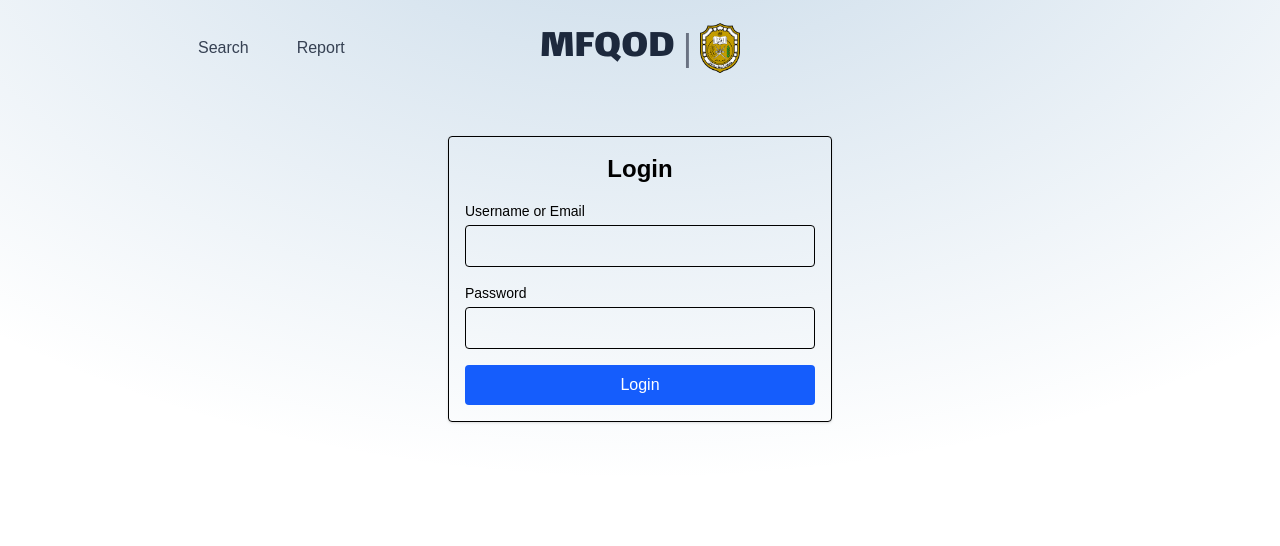
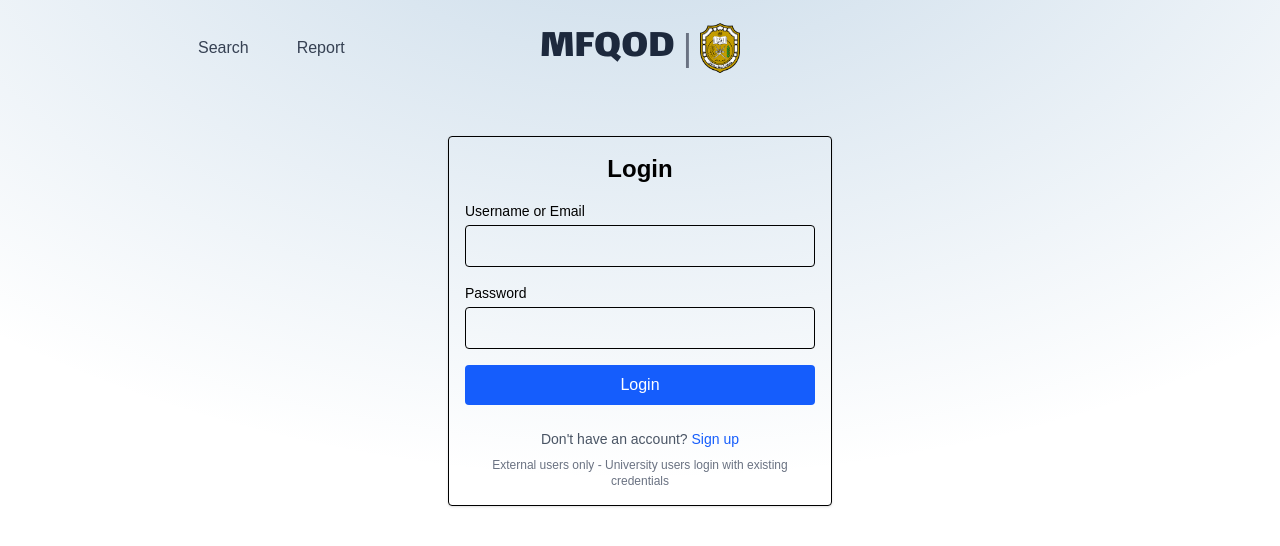
Before and after one commit to dark0crystal/customized-mfqod, a Next.js app in the folder frontend/: page /en/auth/login in a window 1280 px wide. Shown: the top 546 px of the page. Built offline with nearby package versions, Linux system fonts and the light colour scheme; no server answers; a web font is replaced by a local one.

Commit message:
Login page button to navigate to sign up

```diff
--- a/frontend/src/app/[locale]/(main)/auth/login/page.tsx
+++ b/frontend/src/app/[locale]/(main)/auth/login/page.tsx
@@ -112,6 +112,22 @@ export default function Login() {
           {isLoading ? "Logging in..." : "Login"}
         </button>
       </form>
+
+      {/* Sign up link */}
+      <div className="mt-6 text-center">
+        <p className="text-sm text-gray-600">
+          Don't have an account?{' '}
+          <a
+            href="/auth/register"
+            className="text-blue-600 hover:text-blue-800 font-medium transition-colors"
+          >
+            Sign up
+          </a>
+        </p>
+        <p className="text-xs text-gray-500 mt-2">
+          External users only - University users login with existing credentials
+        </p>
+      </div>
     </div>
   )
 }
```
